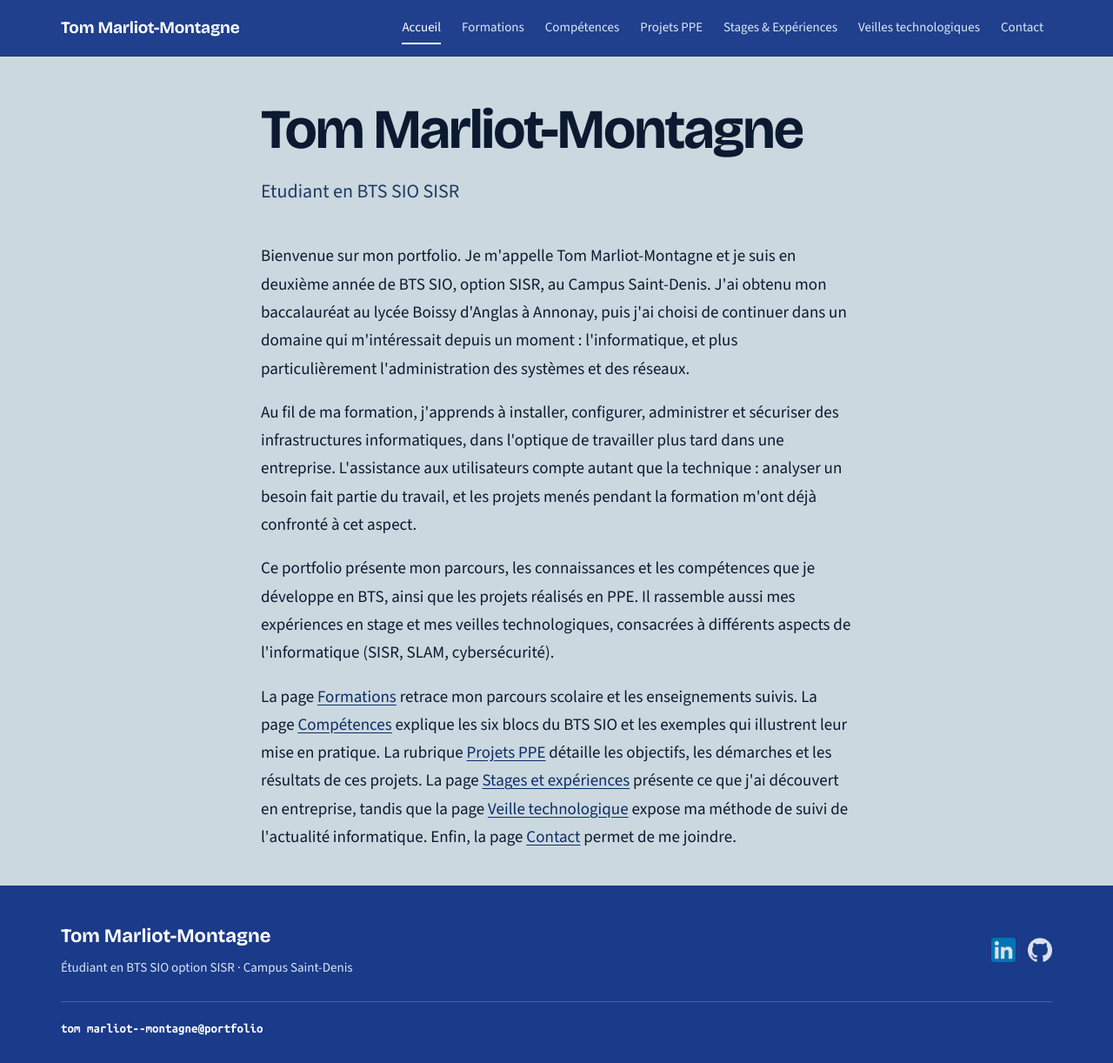
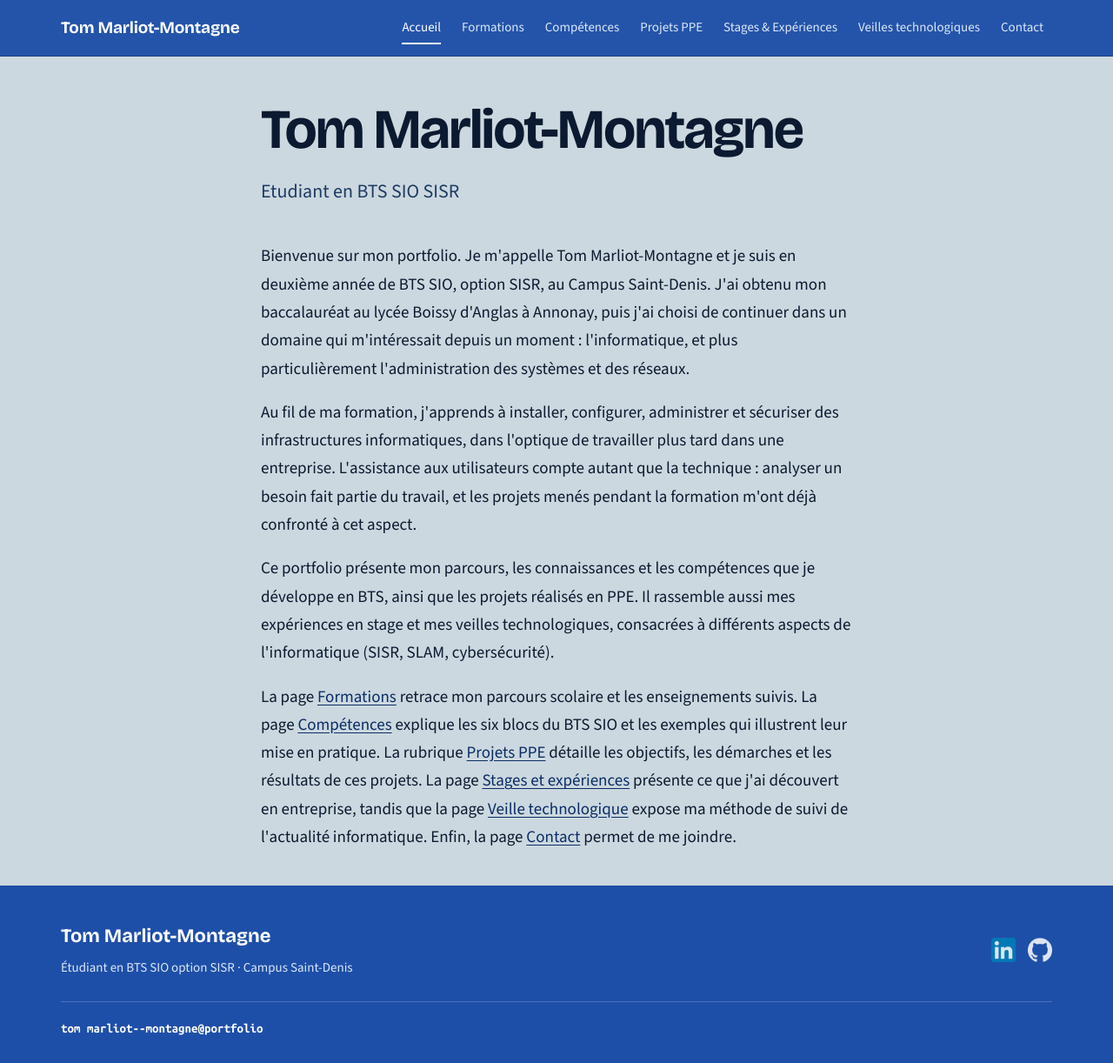
Before and after one commit to Tomino07/portfolio, a plain HTML site: page index.html in a window 1280 px wide. Shown: the whole page at 87% size. Drawn offline with nearby package versions, Linux system fonts and the light colour scheme.

Commit message:
Update style.css

```diff
--- a/css/style.css
+++ b/css/style.css
@@ -62,7 +62,7 @@ strong { color: var(--text); font-weight: 700; }
   position: sticky;
   top: 0;
   z-index: 10;
-  background: rgba(26, 58, 138, .96);
+  background: rgba(30, 79, 168, .96);
   backdrop-filter: blur(8px);
   -webkit-backdrop-filter: blur(8px);
   border-bottom: 1px solid rgba(11, 26, 48, .35);
@@ -220,7 +220,7 @@ button[type="submit"]:hover { background: #1d4a8a; }
 .form-status { font-size: 16px; color: var(--navy); font-weight: 600; margin-top: 14px; }
 
 .site-footer {
-  background: #1A3A8A;
+  background: #1E4FA8;
   font-size: 15px;
   color: var(--deep-text);
 }
```
